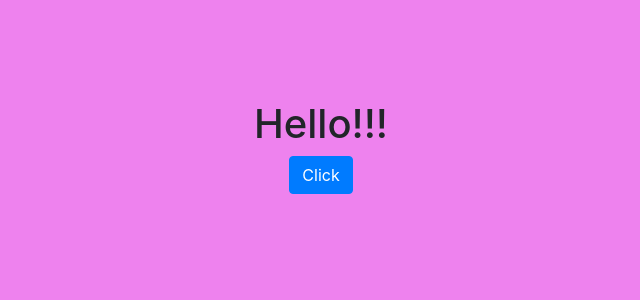
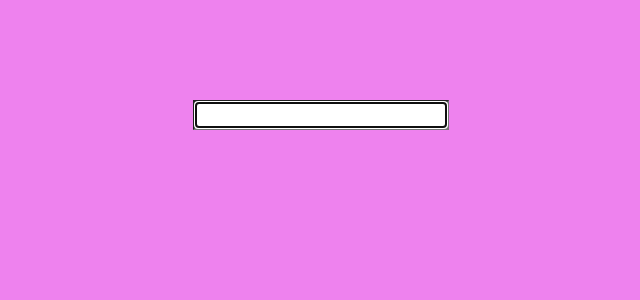
Before and after one commit to PaulinaBraz/dictionary-project, a React (Create React App) app: page / in a window 1280 px wide. Shown: the top 300 px of the page, without its empty margins (319-959 px from the left). Built offline with nearby package versions, Linux system fonts and the light colour scheme.

Commit message:
Added search engine

```diff
--- a/src/App.js
+++ b/src/App.js
@@ -1,12 +1,16 @@
 import "./App.css";
+import Dictionary from "./Dictionary";
 
 function App() {
   return (
     <div className="App">
-      <header className="App-header">
-        <h1>Hello!!!</h1>
-        <button className="btn btn-primary">Click</button>
-      </header>
+      <div className="container">
+        <header className="App-header"></header>
+        <main>
+          <Dictionary />
+        </main>
+        <footer></footer>
+      </div>
     </div>
   );
 }
--- /dev/null
+++ b/src/Dictionary.js
@@ -0,0 +1,22 @@
+import React, { useState } from "react";
+import "./Dictionary.css";
+
+export default function Dictionary() {
+  let [keyWord, setKeyWord] = useState("");
+
+  function search(event) {
+    event.preventDefault();
+    alert("Searching for " + keyWord + " definiction");
+  }
+  function handleChange(event) {
+    setKeyWord(event.target.value);
+  }
+
+  return (
+    <div className="Dictionary">
+      <form onSubmit={search}>
+        <input type="search" autoFocus={true} onChange={handleChange} />
+      </form>
+    </div>
+  );
+}
```
Also changed, not shown: src/Dictionary.css (added).
